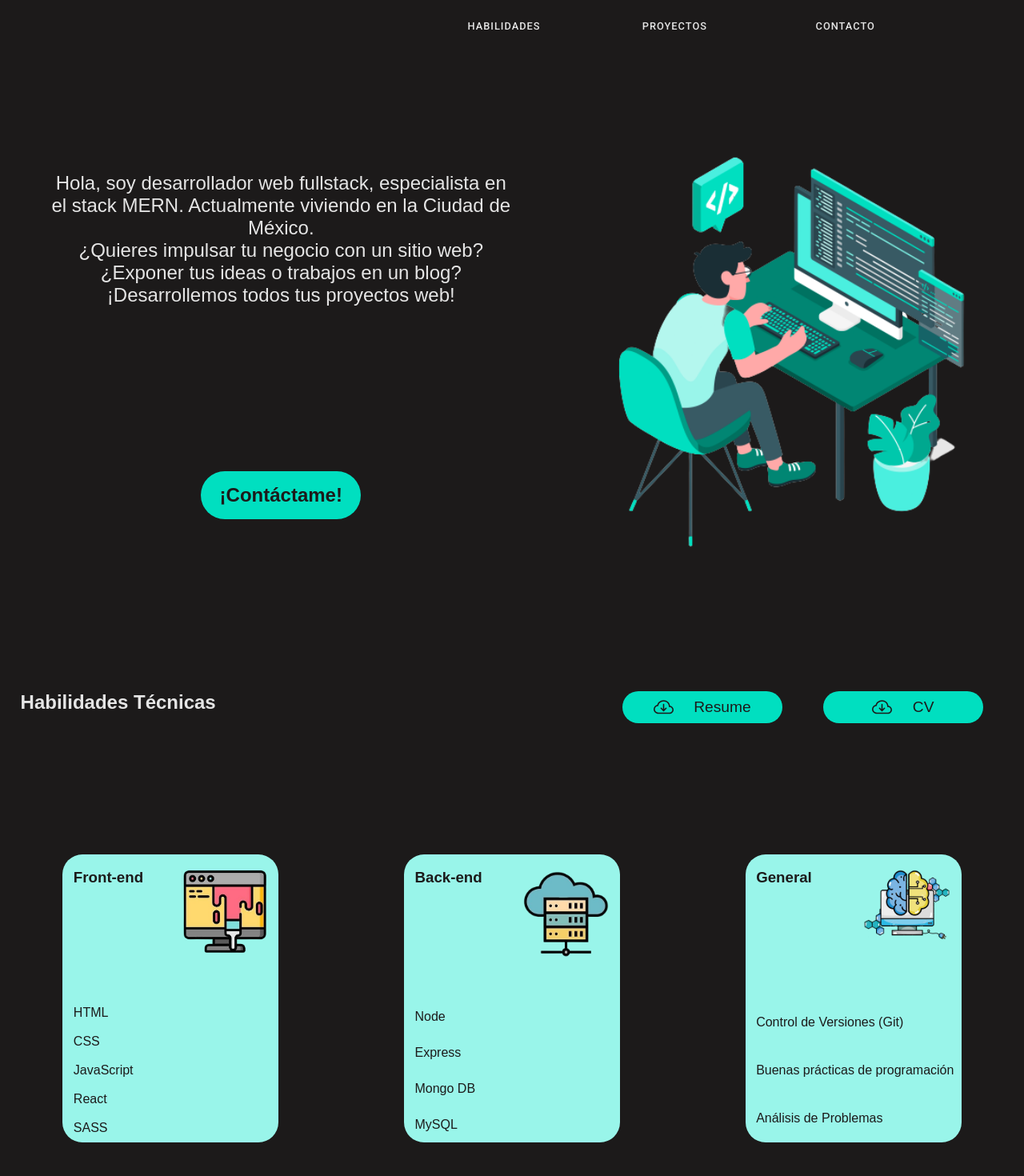
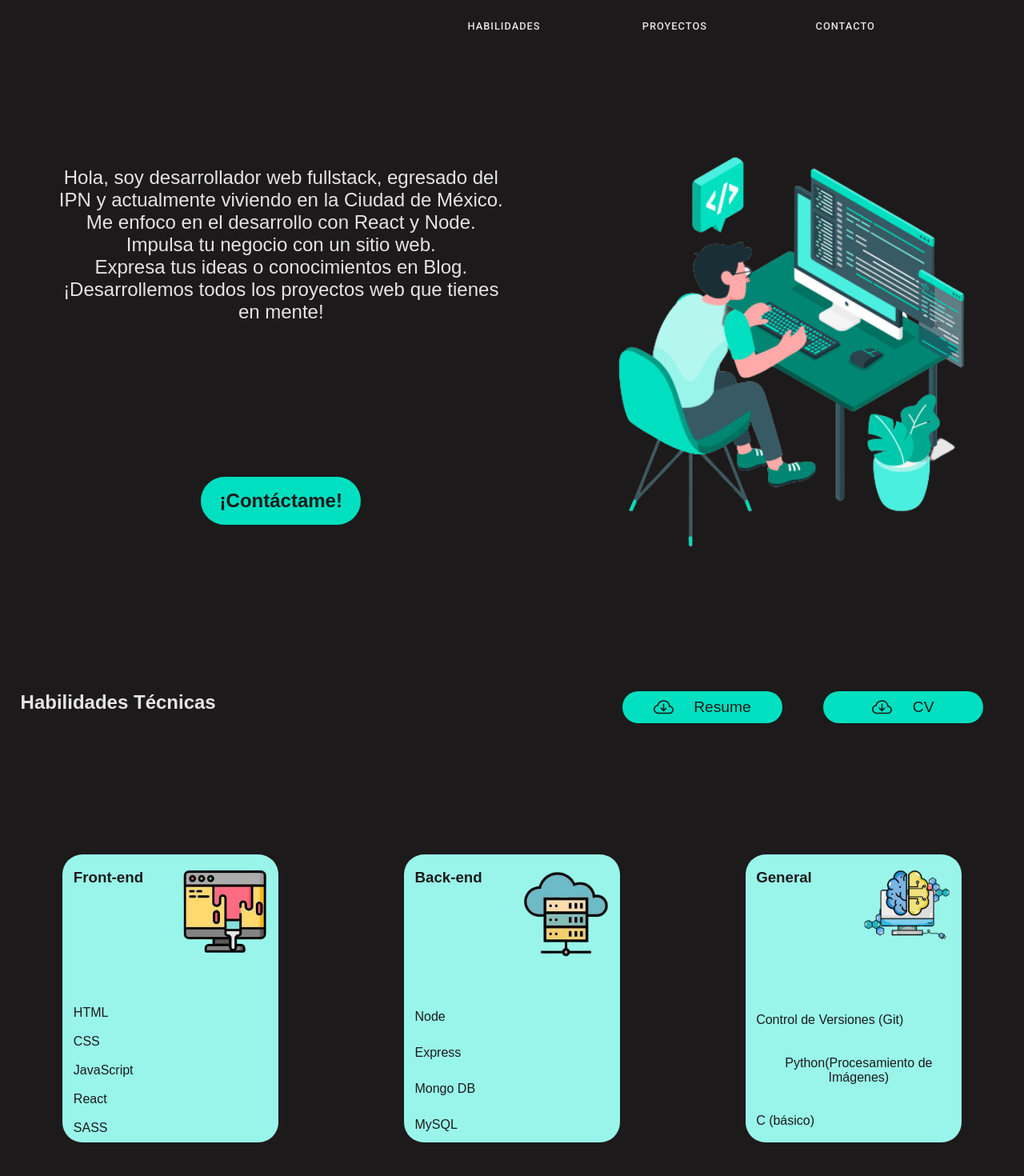
Before and after one commit to CesarCervantes2908/portfolio, a React (Create React App) app in the folder client/: page / in a window 1280 px wide. Shown: the top 1470 px of the page at 80% size. Built offline with nearby package versions, Linux system fonts and the light colour scheme.

Commit message:
Change Text

```diff
--- a/client/src/components/Habilidades.js
+++ b/client/src/components/Habilidades.js
@@ -24,7 +24,7 @@ let skillsGroup = [
         skillGroup: 'General',
         skillImage: generalImg,
         alt: 'Ilustación de un cerebro con un monitor de computadora detrás.',
-        skills: ['Control de Versiones (Git)', 'Buenas prácticas de programación', 'Análisis de Problemas']
+        skills: ['Control de Versiones (Git)', 'Python(Procesamiento de Imágenes)', 'C (básico)']
     }
 ];
 function Habilidades() {
--- a/client/src/components/Inicio.js
+++ b/client/src/components/Inicio.js
@@ -7,7 +7,7 @@ function Inicio() {
     return (
         <section id="inicio">
             <div className="column">
-                <p className="intro"> Hola, soy desarrollador web fullstack, especialista en el stack MERN. Actualmente viviendo en la Ciudad de México.<br />¿Quieres impulsar tu negocio con un sitio web?<br />¿Exponer tus ideas o trabajos en un blog?<br />¡Desarrollemos todos tus proyectos web!</p>
+                <p className="intro"> Hola, soy desarrollador web fullstack, egresado del IPN y actualmente viviendo en la Ciudad de México. Me enfoco en el desarrollo con React y Node.<br />Impulsa tu negocio con un sitio web.<br />Expresa tus ideas o conocimientos en Blog.<br />¡Desarrollemos todos los proyectos web que tienes en mente!</p>
                 <Link to="contacto" smooth={true} className="btn btn-contacto">
                     ¡Contáctame!
                 </Link>
```
